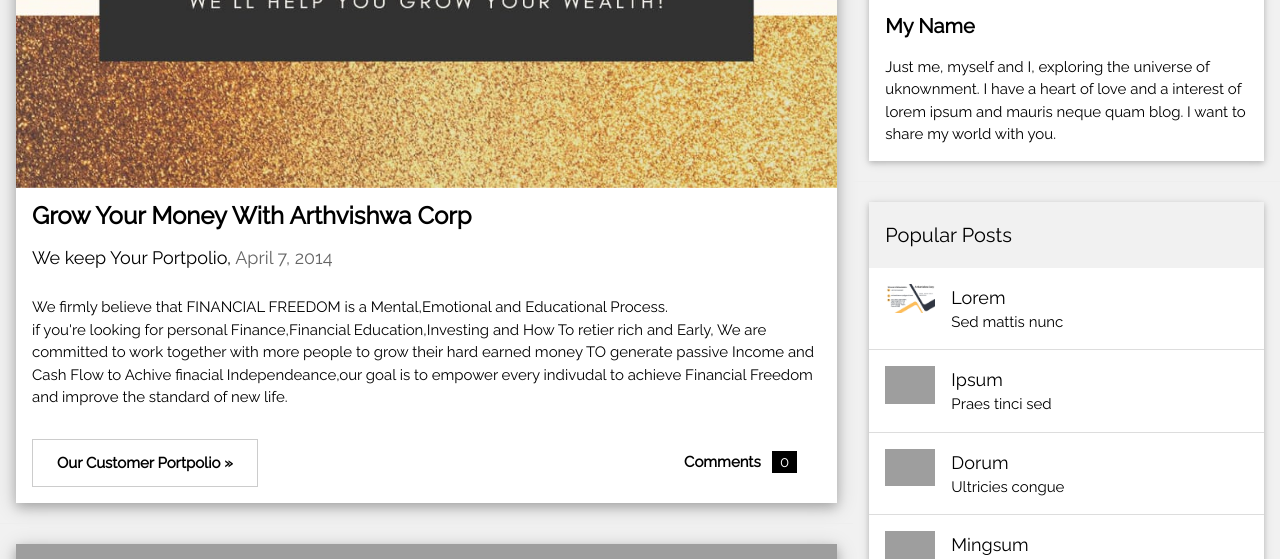
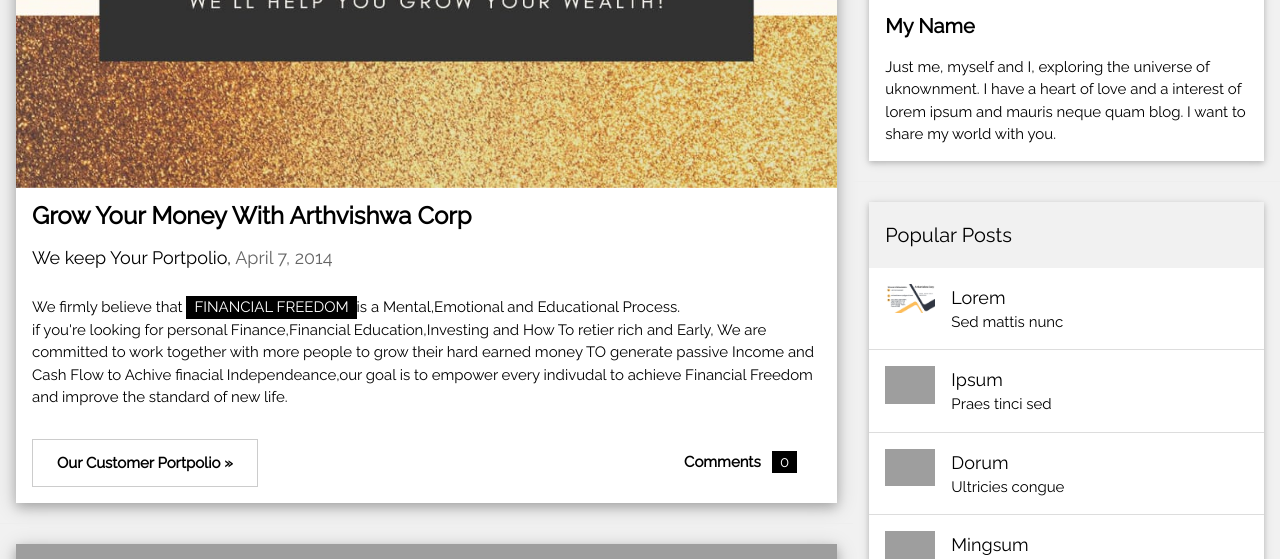
Before and after one commit to sanjay8459/arthwishwa, a Flask app: page / in a window 1280 px wide. Shown: the part 492-1051 px from the top of the page. Run offline with Flask 3, Linux system fonts and the light colour scheme; grey boxes are pictures that could not be loaded.

Commit message:
Update index1.html

```diff
--- a/templates/index1.html
+++ b/templates/index1.html
@@ -36,7 +36,7 @@ and is wrapped around the whole page content, except for the footer in this exam
     </div>
 
     <div class="w3-container">
-      <p>We firmly believe that FINANCIAL FREEDOM is a Mental,Emotional and Educational Process.<br> if you're looking for personal Finance,Financial Education,Investing and How To retier rich
+      <p>We firmly believe that <span class="w3-tag"> FINANCIAL FREEDOM </span>is a Mental,Emotional and Educational Process.<br> if you're looking for personal Finance,Financial Education,Investing and How To retier rich
       and Early, We are committed to work together with more people to grow their hard earned money TO generate passive Income and Cash Flow to Achive finacial Independeance,our goal is
       to empower every indivudal to achieve Financial Freedom and improve the standard of new life.</p>
       <div class="w3-row">
```
